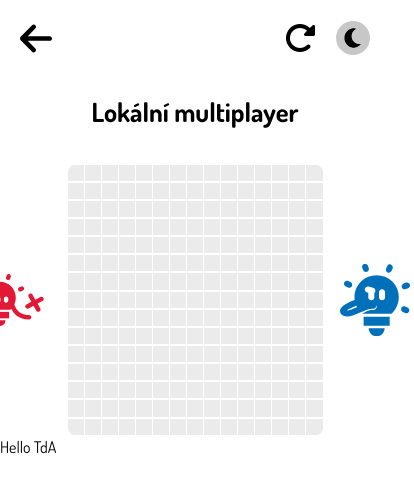
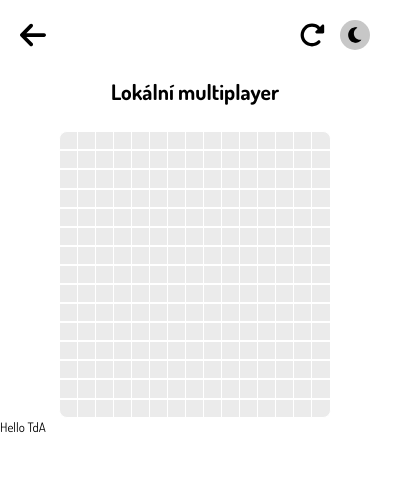
Before and after one commit to Ytovon/TDA-2025-primitive, a React (Create React App) app in the folder client/: page /Game in a window 390 px wide. Shown: the top 492 px of the page, 414 px wide, since content can reach past the window. Built offline with nearby package versions, Linux system fonts and the light colour scheme.

Commit message:
just some css in GamePage

```diff
--- /dev/null
+++ b/client/src/Pages/EditorPage/EditorPage.tsx
@@ -0,0 +1 @@
+export default function EditorPage() {}
--- a/client/src/Pages/GamePage/GamePage.module.css
+++ b/client/src/Pages/GamePage/GamePage.module.css
@@ -7,8 +7,8 @@ body {
 }
 
 :root {
-  --cellSize: 2.35vw;
-  --cellSizeClamped: clamp(17px, var(--cellSize), 50px);
+  --cellSize: 2.7vw;
+  --cellSizeClamped: clamp(18px, var(--cellSize), 48px);
 }
 
 /* ****************************** */
@@ -20,7 +20,7 @@ body {
 }
 
 .imgNextToGame {
-  width: 20vw;
+  width: 19vw;
 }
 
 .title {
@@ -74,7 +74,7 @@ body {
   background-color: rgba(0, 0, 0, 0);
 }
 .arrow {
-  width: 32px;
+  width: 2rem;
 }
 
 .gameBtns {
@@ -83,12 +83,12 @@ body {
 }
 
 .resetBtn {
-  width: 32px;
+  width: 2rem;
   cursor: pointer;
 }
 
 .darkModeBtn {
-  width: 20px;
+  width: 1.25rem;
   aspect-ratio: 1/1;
   background-color: var(--darkModeBtn);
   padding: 7px;
@@ -185,5 +185,38 @@ body {
   filter: brightness(var(--halfBrightness));
 }
 
+/* ************************* */
+
+@media screen and (max-width: 1400px) {
+  .gameBtns {
+    grid-template-columns: repeat(15, 50px);
+  }
+}
+
 @media screen and (max-width: 1000px) {
+  :root {
+    font-size: 14px;
+  }
+
+  .title {
+    margin-block: 25px;
+  }
+
+  .gameBtns {
+    gap: 15px;
+  }
+
+  .symbol {
+    width: 58%;
+  }
 }
+
+@media screen and (max-width: 750px) {
+  :root {
+    font-size: 13px;
+  }
+
+  .imgNextToGame {
+    display: none;
+  }
+}
```
Also changed, not shown: client/src/Pages/EditorPage/EditorPage.module.css (added), client/src/assets/images/modraZarovkaO.svg.
